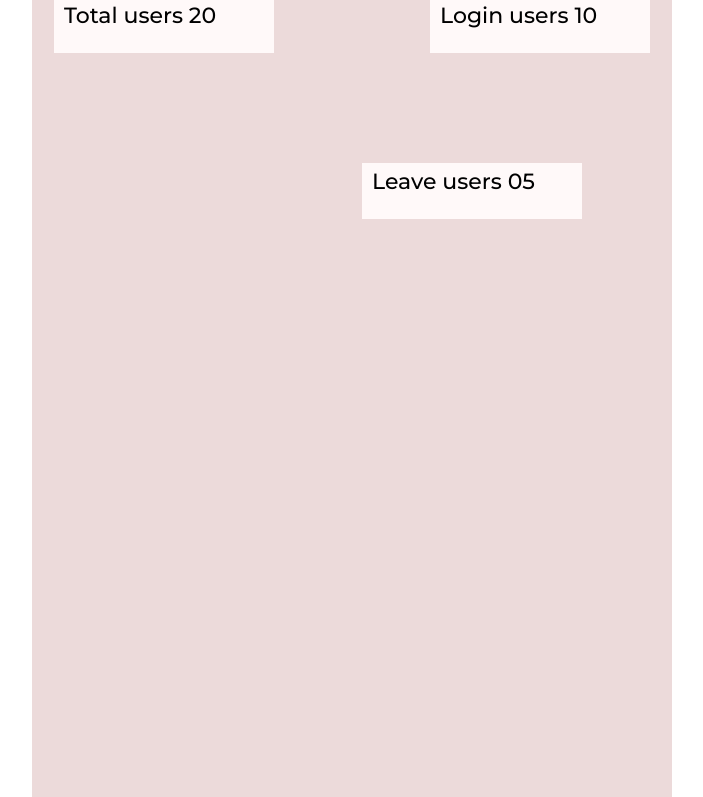
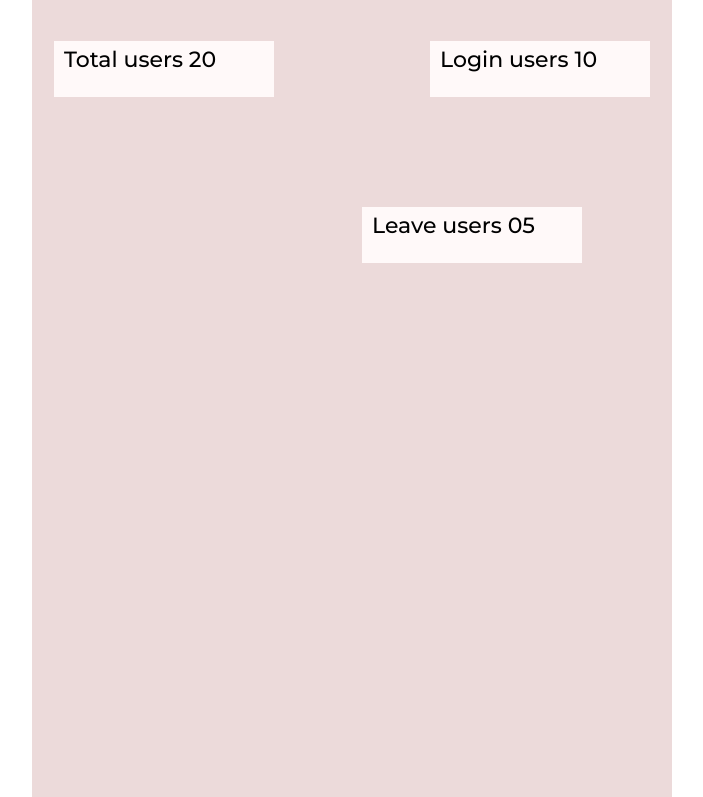
Before and after one commit to akjazib/M-S-Lodhi-proj, a plain HTML site: page index.html in a window 1280 px wide. Shown: the part 71-868 px from the top of the page, without its empty margins (368-1071 px from the left). Drawn offline with Linux system fonts and the light colour scheme.

Commit message:
i had done this

```diff
--- a/CSS/style.css
+++ b/CSS/style.css
@@ -56,6 +56,7 @@ ul li{
     height: 7vh;
     padding-left: 1rem;
     margin-left: 1em;
+    margin-top: 2em;
     float: left;
 
 }
@@ -69,6 +70,7 @@ ul li{
     padding-left: 1rem;
     float: right;
     margin-right: 1em;
+    margin-top: 2em;
 
 }
 
```
